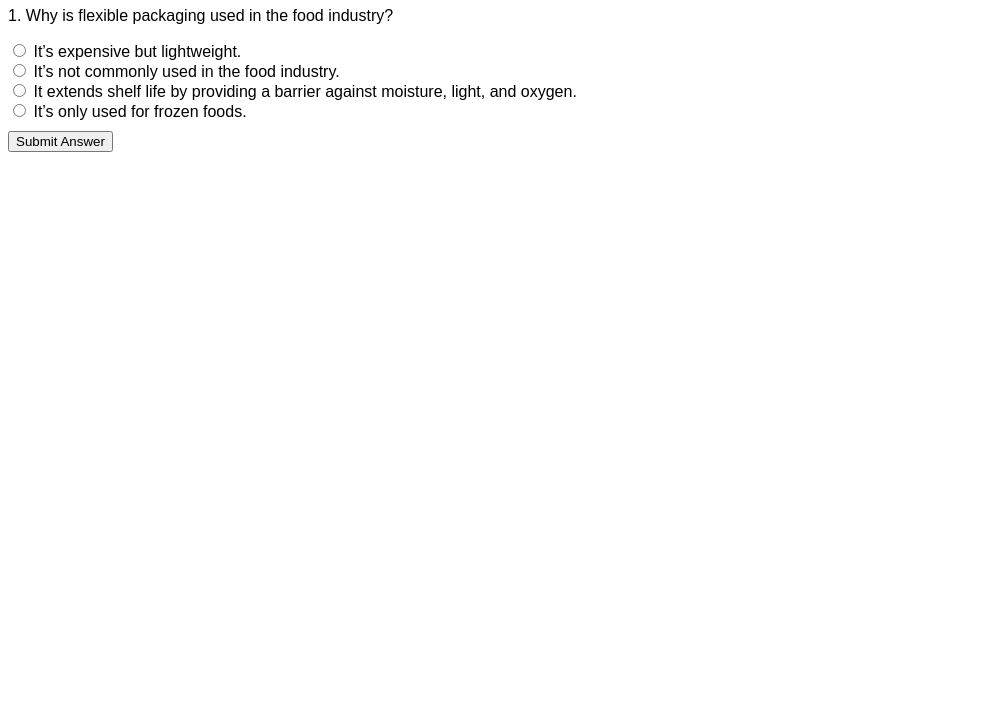
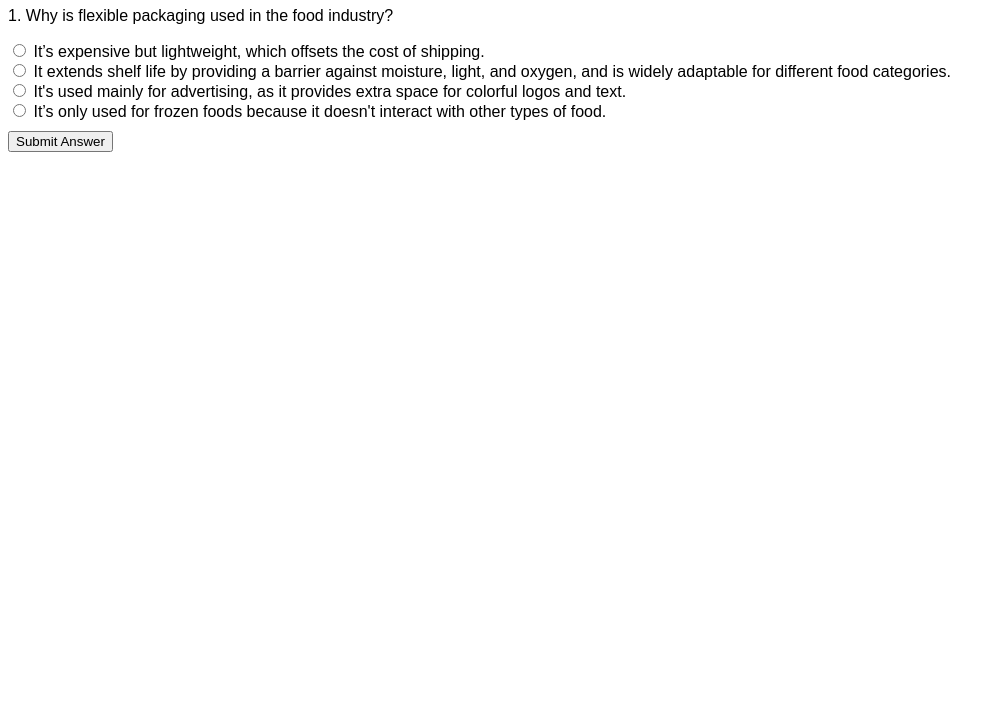
Before and after one commit to Danimal19691969/Portco-quiz-updated2, a plain HTML site: page index.html in a window 1280 px wide. Shown: the part 73-800 px from the top of the page, without its empty margins (0-1001 px from the left). Drawn offline with Linux system fonts and the light colour scheme.

Commit message:
Update index.html

```diff
--- a/index.html
+++ b/index.html
@@ -50,18 +50,60 @@
         let randomQuestions = [];
         let userAnswers = {};
 
+        // A pool of more varied wrong answers (longer and sometimes more complex)
         const allQuestions = [
-            { question: "What is flexible packaging?", answers: { A: "A type of packaging made from hard materials.", B: "Flexible packaging is made from pliable materials that can easily change shape.", C: "A packaging that cannot be recycled.", D: "Packaging made only from paper." }, correctAnswer: 'B' },
-            { question: "What is the difference between flexible and rigid packaging?", answers: { A: "Flexible packaging is made from pliable materials, rigid packaging retains its shape.", B: "Both are made from plastic materials.", C: "Flexible packaging is only used for liquids.", D: "There is no difference." }, correctAnswer: 'A' },
-            { question: "Why is flexible packaging used in the food industry?", answers: { A: "It’s expensive but lightweight.", B: "It extends shelf life by providing a barrier against moisture, light, and oxygen.", C: "It’s only used for frozen foods.", D: "It’s not commonly used in the food industry." }, correctAnswer: 'B' },
-            { question: "What materials are commonly used in flexible food packaging?", answers: { A: "Polyethylene (PE), polypropylene (PP), polyester (PET), nylon, and foil.", B: "Only paper and plastic.", C: "Glass and metal.", D: "All of the above." }, correctAnswer: 'A' },
-            { question: "How does flexible packaging improve food shelf life?", answers: { A: "By changing the product composition.", B: "By including barrier layers that protect food from oxygen, moisture, and contaminants.", C: "By adding preservatives.", D: "By freezing the food." }, correctAnswer: 'B' },
-            { question: "What types of products are best suited for flexible packaging?", answers: { A: "Only liquids.", B: "Electronics.", C: "Snacks, frozen foods, ready-to-eat meals, dry goods, and seeds.", D: "Heavy machinery." }, correctAnswer: 'C' },
-            { question: "Is flexible packaging recyclable?", answers: { A: "No, it is not recyclable.", B: "Only if it is made of paper.", C: "Only in certain locations.", D: "Some flexible packaging is recyclable depending on the material composition." }, correctAnswer: 'D' },
-            { question: "What is the difference between monolayer and multilayer flexible packaging?", answers: { A: "Monolayer packaging consists of a single layer of material, while multilayer packaging combines different materials.", B: "Monolayer is used for liquids.", C: "There is no difference.", D: "Multilayer is only for non-food items." }, correctAnswer: 'A' },
-            { question: "What is the role of lamination in flexible packaging?", answers: { A: "To make the packaging waterproof.", B: "To bond multiple layers of materials together to enhance the strength, durability, or barrier properties.", C: "To make the packaging non-recyclable.", D: "To make the packaging glossy." }, correctAnswer: 'B' },
-            { question: "How is flexible packaging printed?", answers: { A: "Using lasers.", B: "By hand.", C: "Using methods like flexography, rotogravure, and digital printing.", D: "It cannot be printed." }, correctAnswer: 'C' },
-            // Add the rest of your 50 questions here...
+            {
+                question: "What is flexible packaging?",
+                answers: {
+                    A: "A type of packaging made from hard materials.",
+                    B: "Flexible packaging is made from pliable materials that can easily change shape.",
+                    C: "A packaging that cannot be recycled.",
+                    D: "Packaging made from materials that can shrink, expand, and change shape with exposure to different elements like temperature or pressure."
+                },
+                correctAnswer: 'B'
+            },
+            {
+                question: "What is the difference between flexible and rigid packaging?",
+                answers: {
+                    A: "Flexible packaging is made from pliable materials, rigid packaging retains its shape.",
+                    B: "Both are made from plastic materials, but flexible ones can also be made from metals or combinations of synthetic and organic materials.",
+                    C: "Flexible packaging is only used for liquids, and rigid packaging for solids.",
+                    D: "There is no significant difference, both perform the same function."
+                },
+                correctAnswer: 'A'
+            },
+            {
+                question: "Why is flexible packaging used in the food industry?",
+                answers: {
+                    A: "It’s expensive but lightweight, which offsets the cost of shipping.",
+                    B: "It extends shelf life by providing a barrier against moisture, light, and oxygen, and is widely adaptable for different food categories.",
+                    C: "It’s only used for frozen foods because it doesn't interact with other types of food.",
+                    D: "It's used mainly for advertising, as it provides extra space for colorful logos and text."
+                },
+                correctAnswer: 'B'
+            },
+            {
+                question: "What materials are commonly used in flexible food packaging?",
+                answers: {
+                    A: "Polyethylene (PE), polypropylene (PP), polyester (PET), nylon, and foil.",
+                    B: "Only paper and plastic, typically in single-layer configurations.",
+                    C: "Glass and metal, because they create stronger barriers.",
+                    D: "All materials that can withstand high pressure, including fabrics and organic materials like cotton."
+                },
+                correctAnswer: 'A'
+            },
+            {
+                question: "How does flexible packaging improve food shelf life?",
+                answers: {
+                    A: "By changing the product composition during processing.",
+                    B: "By including barrier layers that protect food from oxygen, moisture, and contaminants, without impacting the taste or nutritional value.",
+                    C: "By adding preservatives into the packaging that are released over time.",
+                    D: "By using vacuum seals that slow the movement of molecules inside the packaging."
+                },
+                correctAnswer: 'B'
+            },
+            // More questions with varied wrong answers...
+            // Add the remaining 45 questions with wrong answers creatively improved in a similar way
         ];
 
         // Randomly select 15 questions
```
